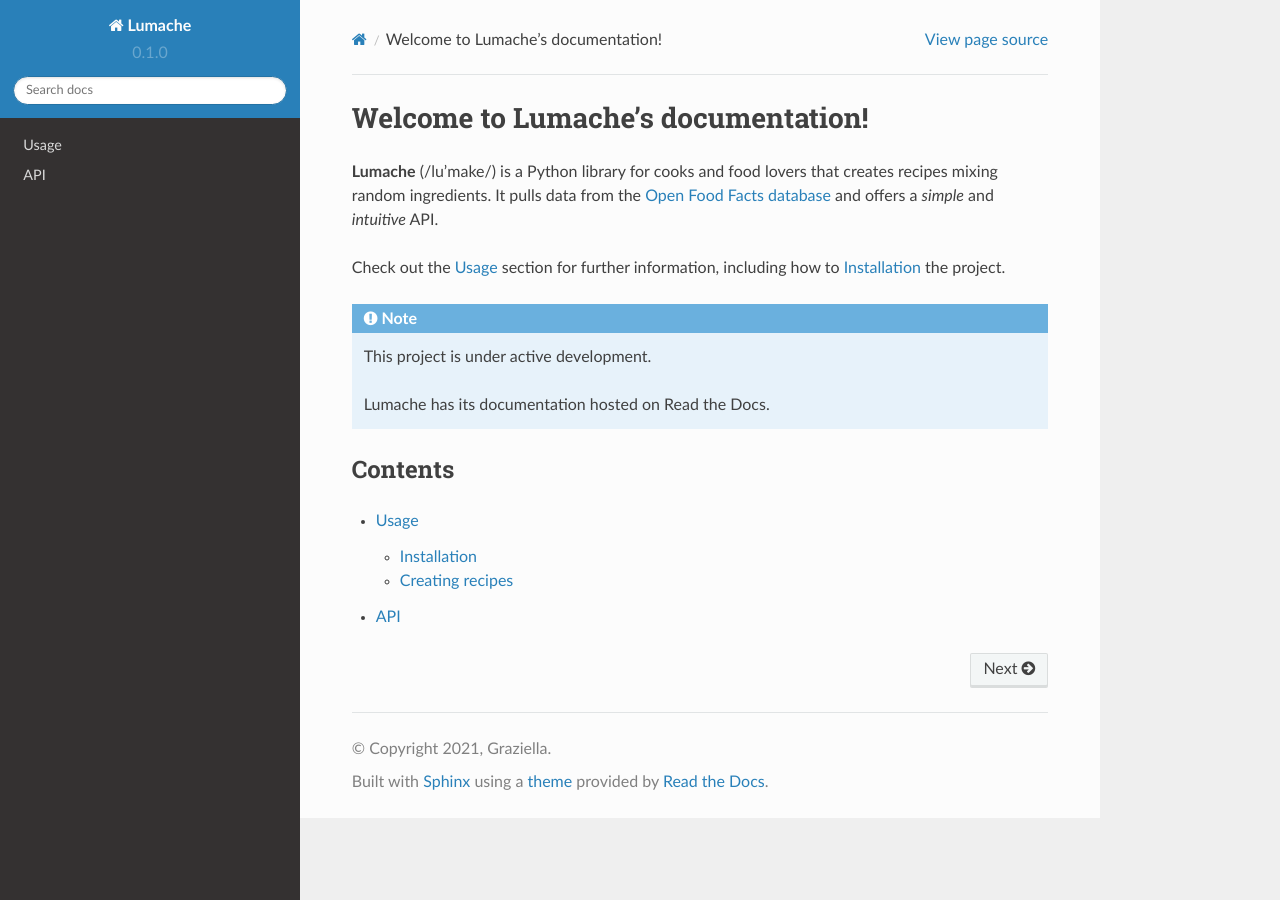
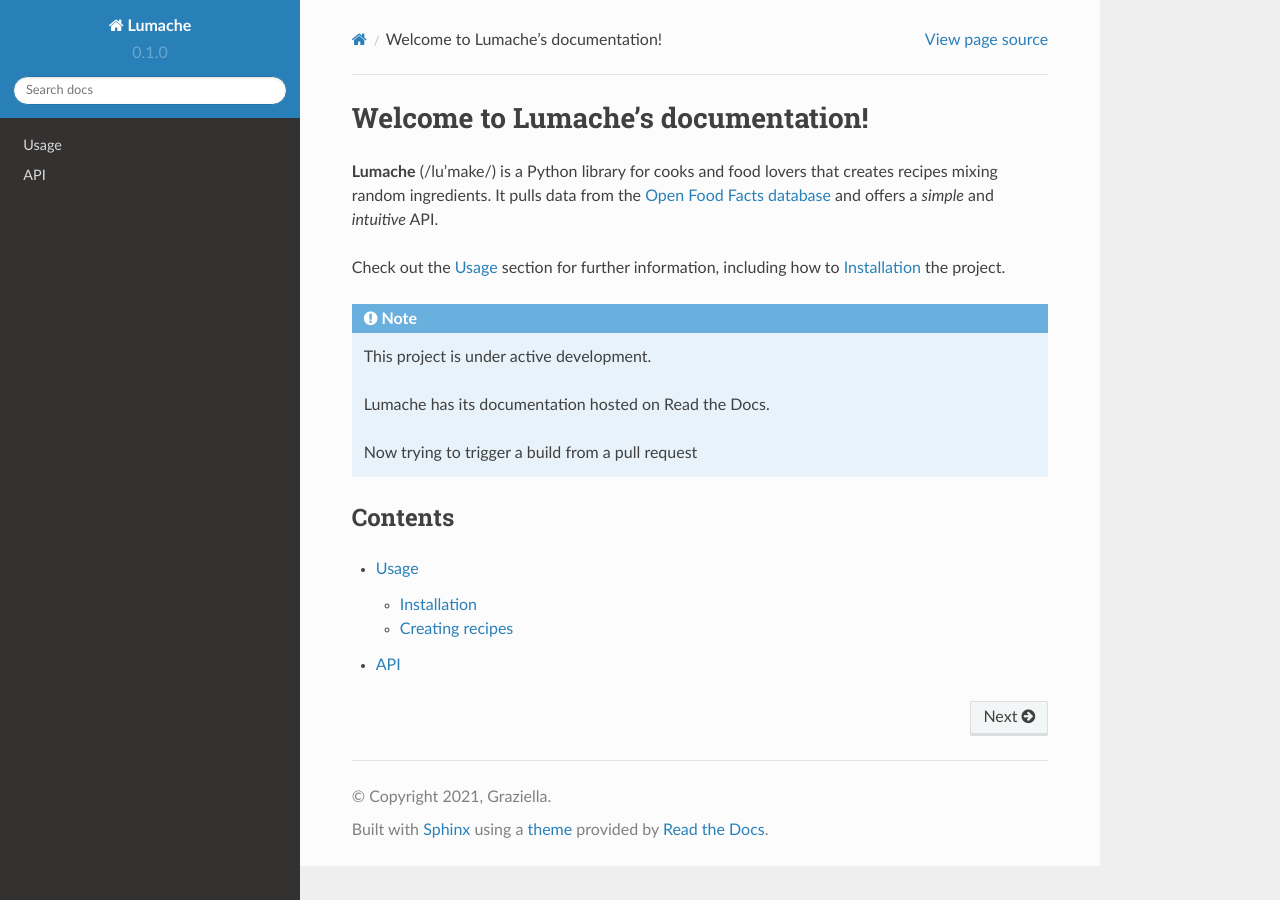
Before and after one commit to MidsummerNight/RTD-tutorial-template, a Sphinx documentation site: the page built from docs/source/index.rst, in a window 1280 px wide. Built offline with Sphinx 7.4.7 and the Read the Docs theme 2.0.0, drawn with Linux system fonts in a browser that asks for light colours.

Commit message:
Update index.rst

```diff
--- a/docs/source/index.rst
+++ b/docs/source/index.rst
@@ -15,6 +15,8 @@ how to :ref:`installation` the project.
 
    Lumache has its documentation hosted on Read the Docs.
 
+   Now trying to trigger a build from a pull request
+
 Contents
 --------
 
```
